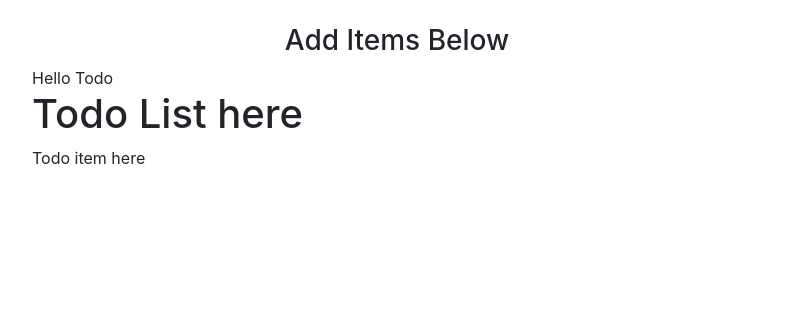
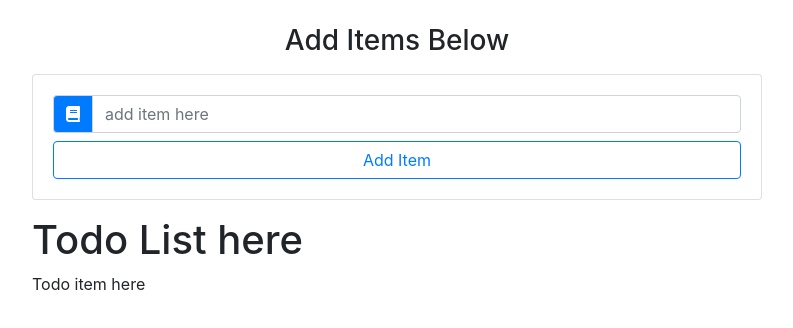
Before and after one commit to argenis0409/mini-todo-app, a React (Create React App) app: page / in a window 1280 px wide. Shown: the top 328 px of the page, without its empty margins (243-1036 px from the left). Built offline with nearby package versions, Linux system fonts and the light colour scheme.

Commit message:
added bootstrap to the todo.js component

```diff
--- a/public/index.html
+++ b/public/index.html
@@ -24,6 +24,8 @@
       work correctly both with client-side routing and a non-root public URL.
       Learn how to configure a non-root public URL by running `npm run build`.
     -->
+   <link rel="stylesheet" href="https://use.fontawesome.com/releases/v5.5.0/css/all.css"/>
+
     <title>Todo App</title>
   </head>
   <body>
--- a/src/components/Todo.js
+++ b/src/components/Todo.js
@@ -4,9 +4,21 @@
 
     render() {
         return (
-            <div>
-         Hello Todo
-            </div>
+        <div className='card card-body my-3'>
+           <form>
+               <div className='input-group'>
+                <div className='input-group-prepend'>
+                <div className='input-group-text bg-primary text-white'>
+                <i className='fas fa-book'></i>
+                </div>
+                </div>
+
+                <input type='text' className='form-control' placeholder='add item here' />
+
+               </div>
+               <button type='submit' className='btn btn-block btn-outline-primary mt-2'>Add Item</button>
+           </form>
+        </div>
         )
     }
 }
```
